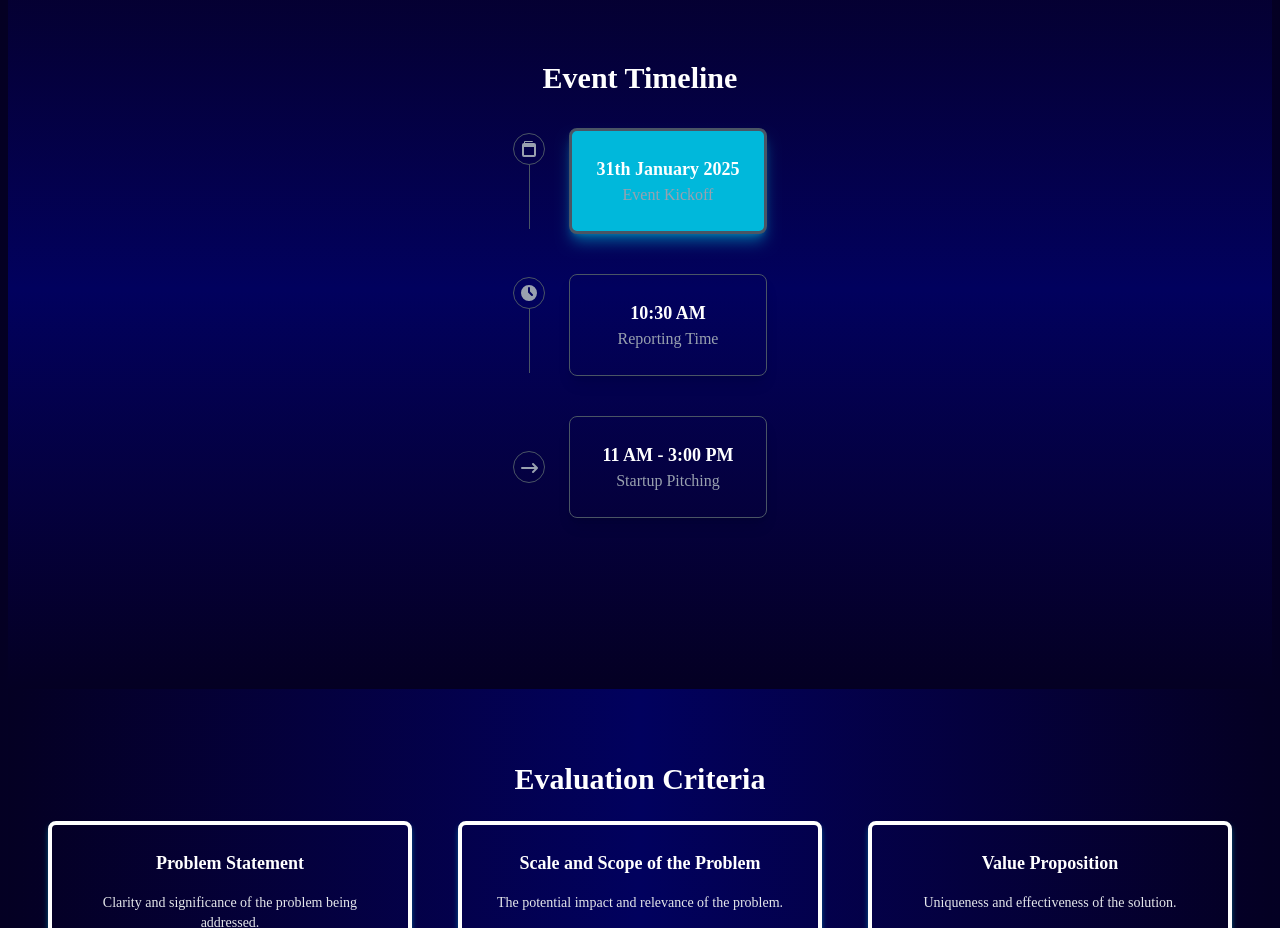
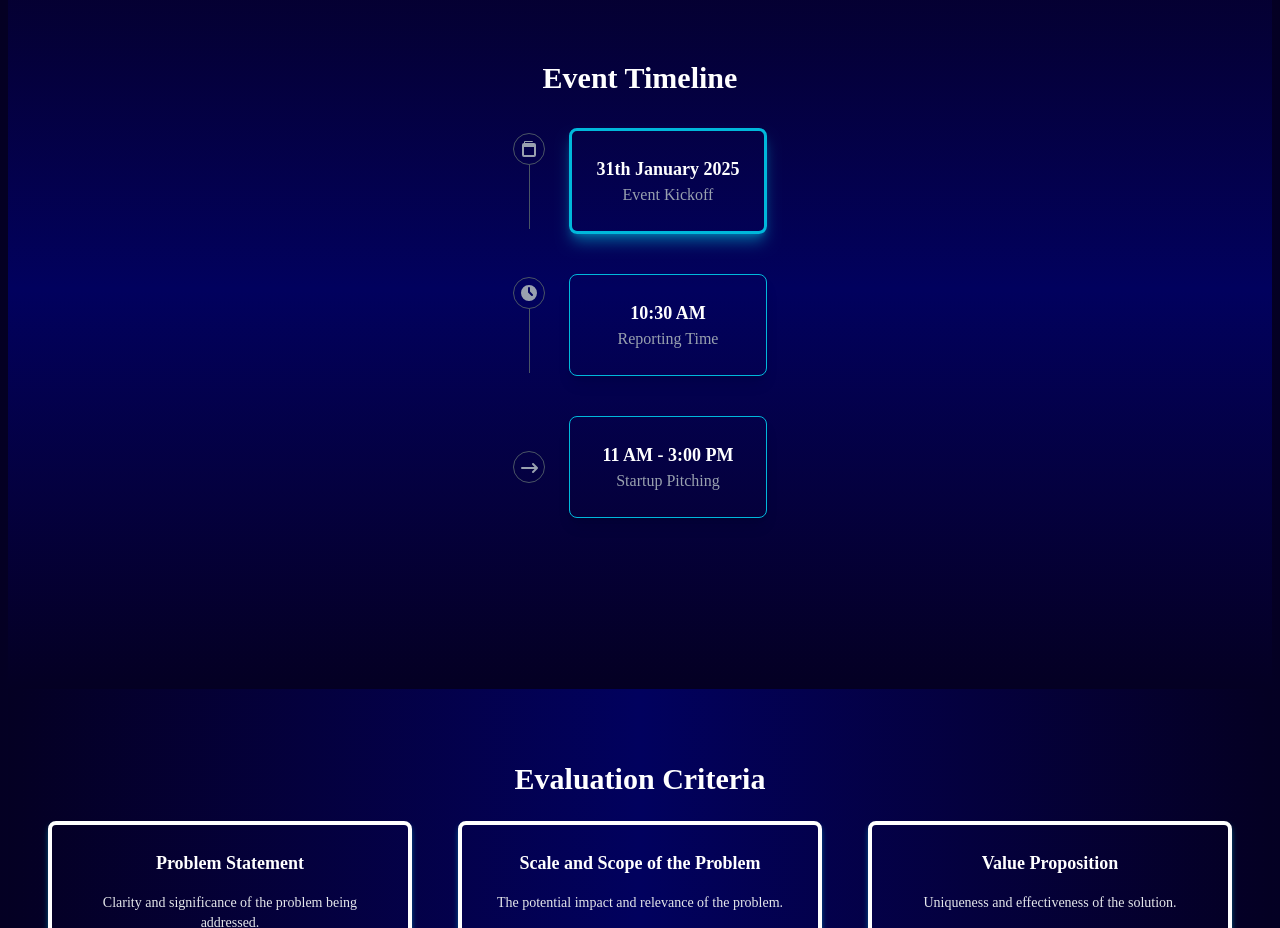
Before and after one commit to 2005pavitra/Event-Page, a React (Vite) app: page /eventdetails in a window 1280 px wide. Shown: the part 1220-2148 px from the top of the page. Built offline with nearby package versions, Linux system fonts and the light colour scheme.

Commit message:
Update EventTimeLine.jsx

```diff
--- a/src/EventTimeLine.jsx
+++ b/src/EventTimeLine.jsx
@@ -23,7 +23,7 @@ export function EventTimeline() {
             </div>
             <div className="h-16 w-px bg-gray-600 hidden md:block"></div>
           </div>
-          <div className="flex-1 p-6 border-3 border-gray-600 rounded-lg shadow-lg bg-cyan-500 shadow-cyan-500/50 ">
+          <div className="flex-1 p-6 border-3 border-cyan-500 rounded-lg shadow-lg  shadow-cyan-500/50 ">
             <h6 className="text-lg font-semibold text-white">31th January 2025</h6>
             <p className="text-base text-gray-400">Event Kickoff</p>
           </div>
@@ -48,7 +48,7 @@ export function EventTimeline() {
             </div>
             <div className="h-16 w-px bg-gray-600 hidden md:block"></div>
           </div>
-          <div className="flex-1 p-6 border border-gray-600 rounded-lg shadow-lg  ">
+          <div className="flex-1 p-6 border border-cyan-500 rounded-lg shadow-lg  ">
             <h6 className="text-lg font-semibold text-white">10:30 AM</h6>
             <p className="text-base text-gray-400">Reporting Time</p>
           </div>
@@ -68,7 +68,7 @@ export function EventTimeline() {
               </svg>
             </div>
           </div>
-          <div className="flex-1 p-6 border border-gray-600 rounded-lg shadow-lg ">
+          <div className="flex-1 p-6 border border-cyan-500 rounded-lg shadow-lg ">
             <h6 className="text-lg font-semibold text-white">11 AM - 3:00 PM</h6>
             <p className="text-base text-gray-400">Startup Pitching</p>
           </div>
```
